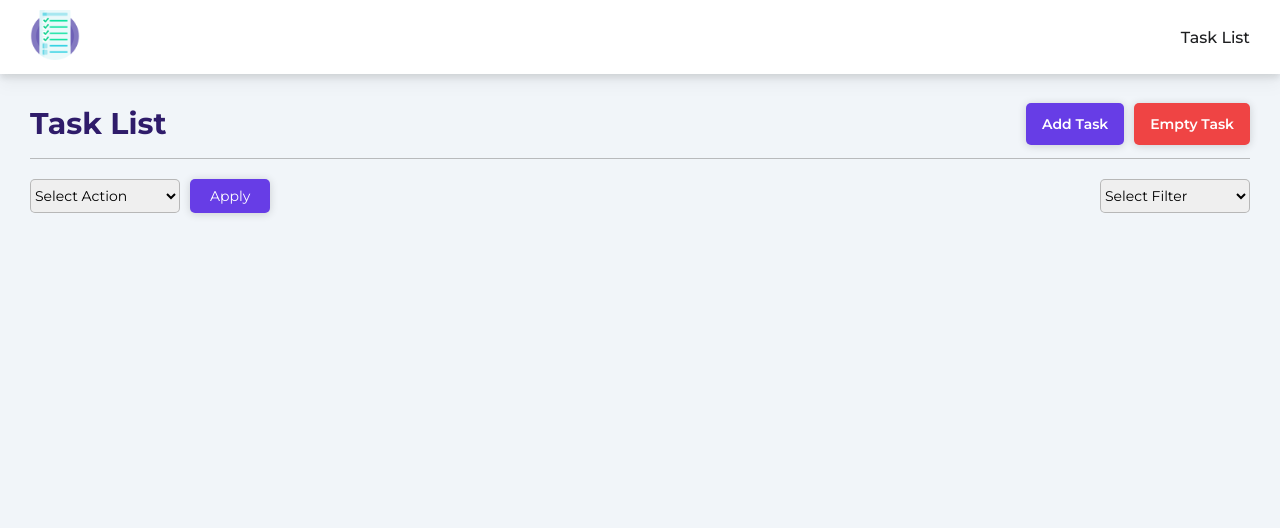
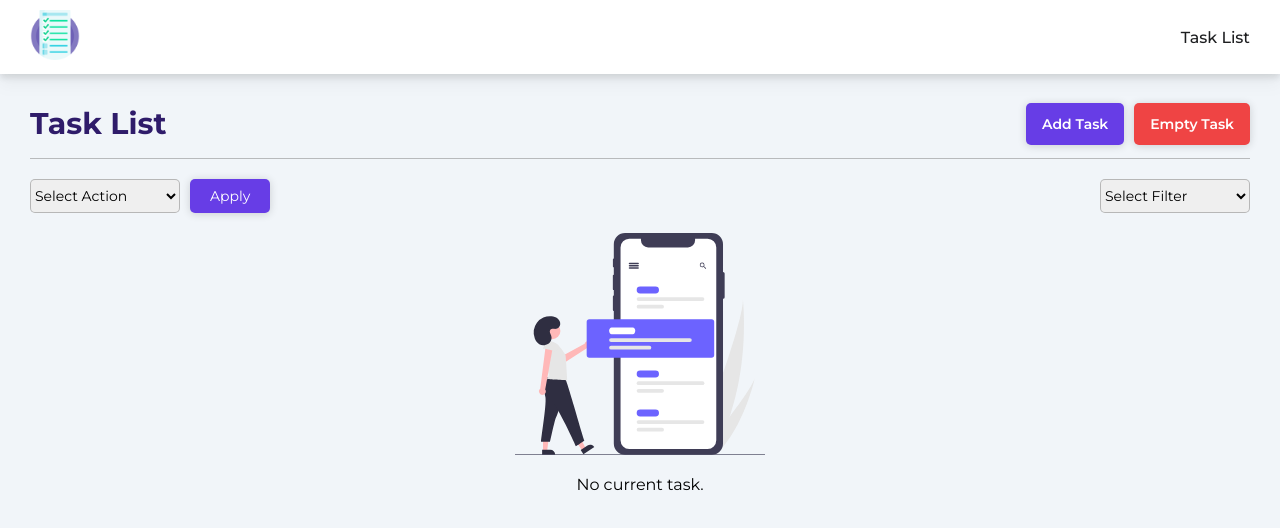
Before and after one commit to FrancisPogi22/task_list_application, a Vue app: page / in a window 1280 px wide. Shown: the top 528 px of the page. Built offline with nearby package versions, Linux system fonts and the light colour scheme; a web font is replaced by a local one.

Commit message:
Update System

```diff
--- a/src/components/TaskList.vue
+++ b/src/components/TaskList.vue
@@ -18,6 +18,7 @@
         </select>
       </div>
     </div>
+    <div class="task-con" v-if="taskList.length != 0">
       <div class="task" v-for="(task, index) in filteredTaskList" :key="index">
         <span class="view-task" @click="viewTask(index)"
           >View Task Details >>
@@ -37,7 +38,10 @@
           <p>{{ task.title }}</p>
         </div>
         <div class="btn-con">
-        <button title="Prioritize Task" @click="manageTask('priority', index)">
+          <button
+            title="Prioritize Task"
+            @click="manageTask('priority', index)"
+          >
             <i class="bi bi-card-checklist"></i>
           </button>
           <button title="Edit Task" @click="$emit('editTask', task, index)">
@@ -48,19 +52,24 @@
           </button>
           <button
             v-if="task.status == 0"
-          title="Complete Task"
+            title="Mark As Complete"
             @click="manageTask('complete', index)"
           >
             <i class="bi bi-check-lg"></i>
           </button>
           <button
             v-if="task.status == 1"
-          title="Revert To Incomplete"
+            title="Mark As Incomplete"
             @click="manageTask('revert', index)"
           >
             <i class="bi bi-arrow-repeat"></i>
           </button>
         </div>
+      </div>
+    </div>
+    <div class="task-con-empty" v-else>
+      <img src="../assets/img/Empty_Task.svg" alt="Image" />
+      <p>No current task.</p>
     </div>
   </div>
 </template>
--- a/src/views/TaskListView.vue
+++ b/src/views/TaskListView.vue
@@ -320,6 +320,29 @@ button {
   background: var(--color-hover-purple);
 }
 
+#task-list .task-con{
+  display: flex;
+  width: 100%;
+  justify-content: space-between;
+  gap: 20px;
+  flex-wrap: wrap;
+}
+
+#task-list .task-con-empty  {
+  width: 100%;
+  display: flex;
+  flex-direction: column;
+  align-items: center;
+}
+
+#task-list .task-con-empty p {
+  padding: 20px 0;
+}
+
+#task-list .task-con-empty img {
+  width: 250px;
+}
+
 @media screen and (max-width: 1920px) {
   #task-list .task-list-con {
     padding-left: 30px;
```
Also changed, not shown: src/assets/img/Empty_Task.svg (added). Lines whose indentation alone changed are shown as unchanged.
